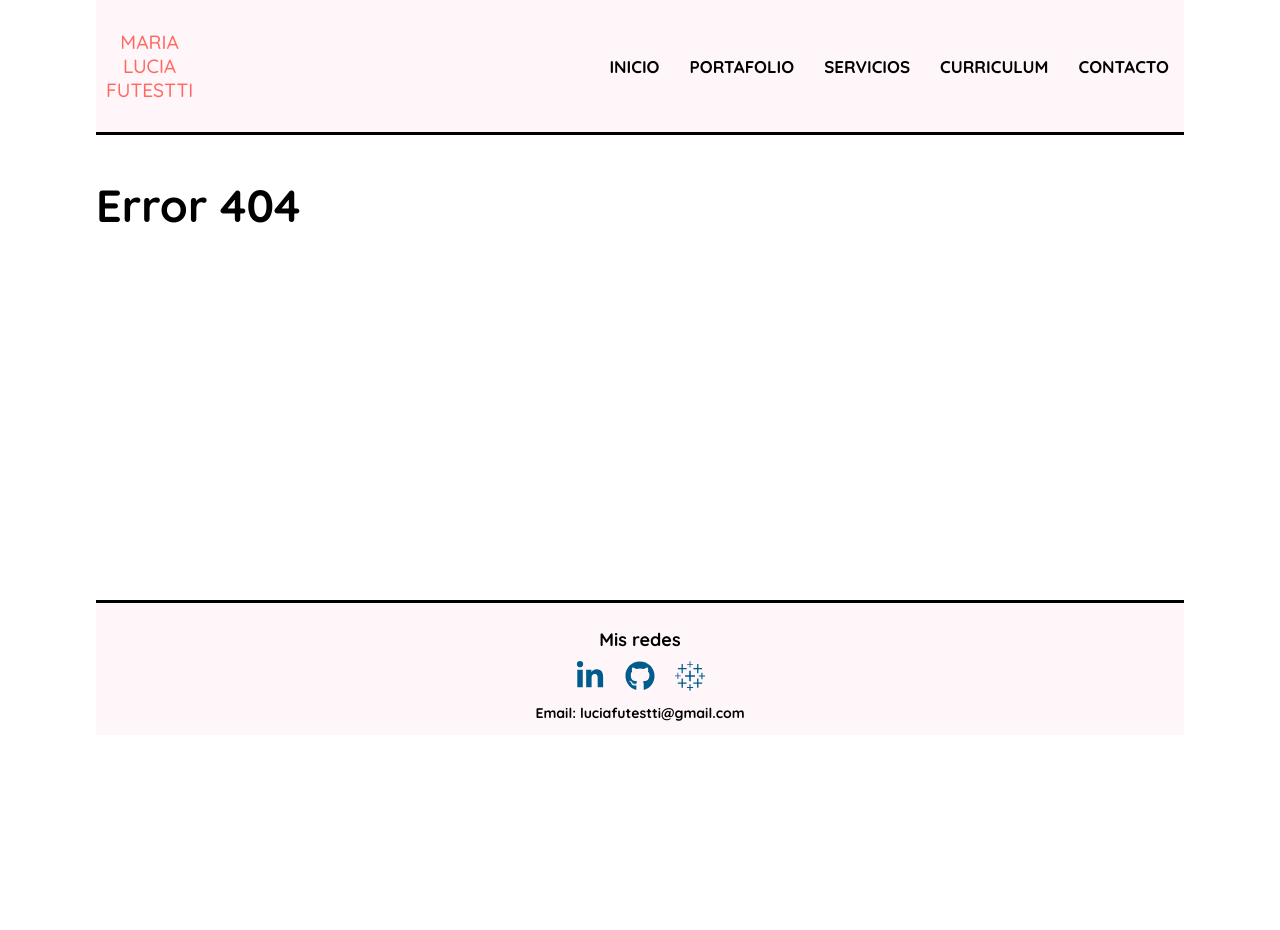
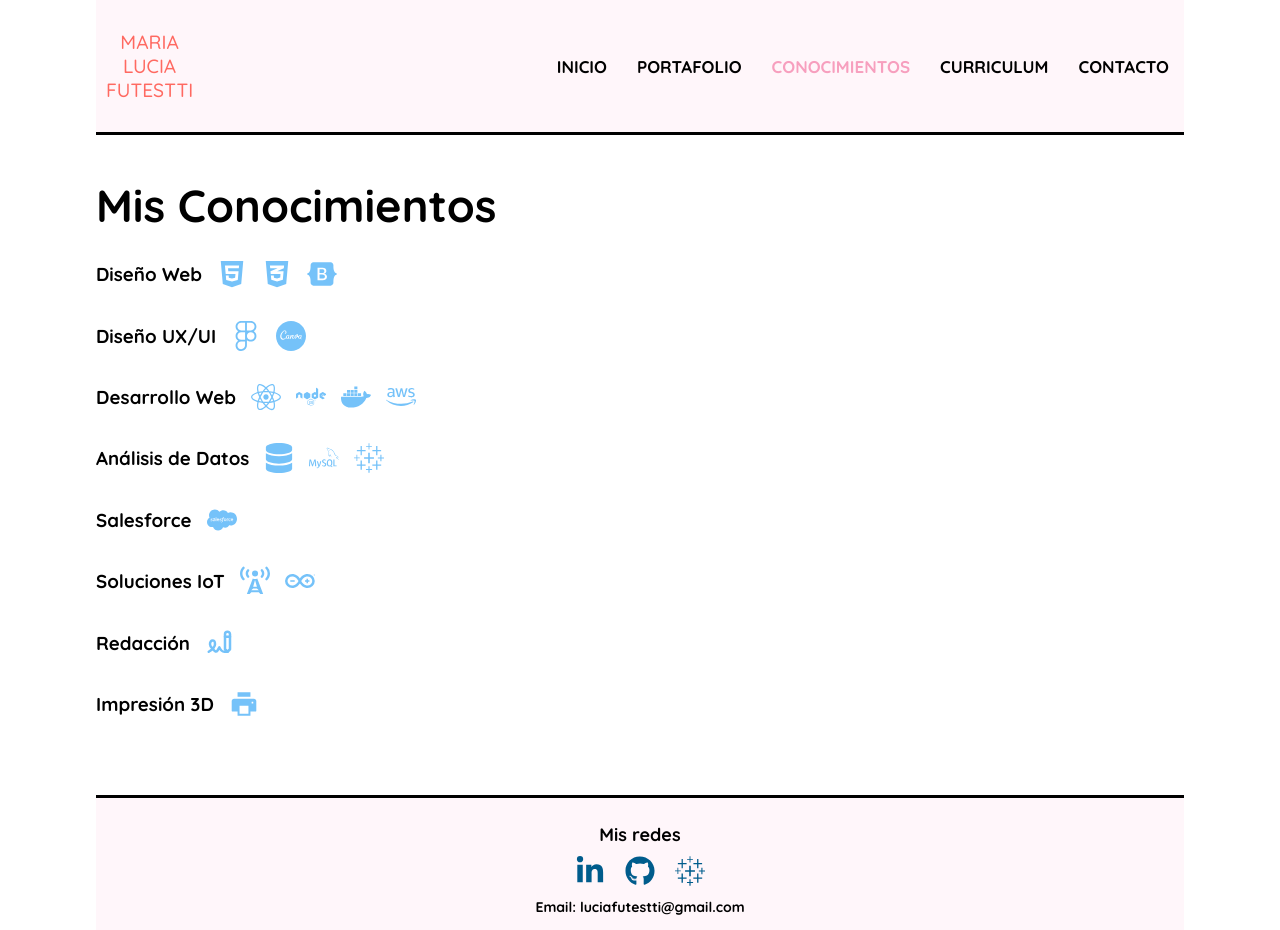
Before and after one commit to luciaf17/portfolio, a React (Create React App) app: page /conocimientos in a window 1280 px wide. Before the commit this address had no page. Before the commit the page ends 800 px from the top, so only its background shows below. Built offline with nearby package versions, Linux system fonts and the light colour scheme.

Commit message:
Se modifica Conocimientos

```diff
--- a/src/components/Servicios.js
+++ b/src/components/Conocimientos.js
@@ -9,7 +9,7 @@ import { SiMysql, SiTableau, SiArduino, SiCanva } from "react-icons/si";
 const Servicios = () => {
   return (
     <div className='page animate__animated animate__fadeInLeft'>
-      <h1 className='heading'>Mis Servicios</h1>
+      <h1 className='heading'>Mis Conocimientos</h1>
       <section className='services'>
         <article className='service'>
           <h3>Diseño Web</h3><FaHtml5 className='icon animate__animated animate__zoomInDown'/><FaCss3Alt className='icon animate__animated animate__zoomInDown'/><FaBootstrap className='icon animate__animated animate__zoomInDown'/>
--- a/src/components/layout/HeaderNav.js
+++ b/src/components/layout/HeaderNav.js
@@ -16,7 +16,7 @@ const HeaderNav = () => {
                 <NavLink to="/portfolio"className={({isActive}) => isActive ? "active" : ""}>Portafolio</NavLink>
             </li>
             <li>
-                <NavLink to="/servicios"className={({isActive}) => isActive ? "active" : ""}>Servicios</NavLink>
+                <NavLink to="/conocimientos"className={({isActive}) => isActive ? "active" : ""}>Conocimientos</NavLink>
             </li>
             <li>
                 <NavLink to="/curriculum"className={({isActive}) => isActive ? "active" : ""}>Curriculum</NavLink>
--- a/src/router/MisRutas.js
+++ b/src/router/MisRutas.js
@@ -7,7 +7,7 @@ import Footer from '../components/layout/Footer'
 import HeaderNav from '../components/layout/HeaderNav'
 import Portafolio from '../components/Portafolio'
 import Proyecto from '../components/Proyecto'
-import Servicios from '../components/Servicios'
+import Conocimientos from '../components/Conocimientos'
 
 const MisRutas = () => {
   return (
@@ -18,7 +18,7 @@ const MisRutas = () => {
               <Route path='/' element={<Navigate to="/inicio"/>}></Route>
               <Route path='/inicio' element={<Inicio/>}></Route>
               <Route path='/portfolio' element={<Portafolio/>}></Route>
-              <Route path='/servicios' element={<Servicios/>}></Route>
+              <Route path='/conocimientos' element={<Conocimientos/>}></Route>
               <Route path='/curriculum' element={<Curriculum/>}></Route>
               <Route path='/contacto' element={<Contacto/>}></Route>
               <Route path='/proyecto/:id' element={<Proyecto/>}></Route>
```
